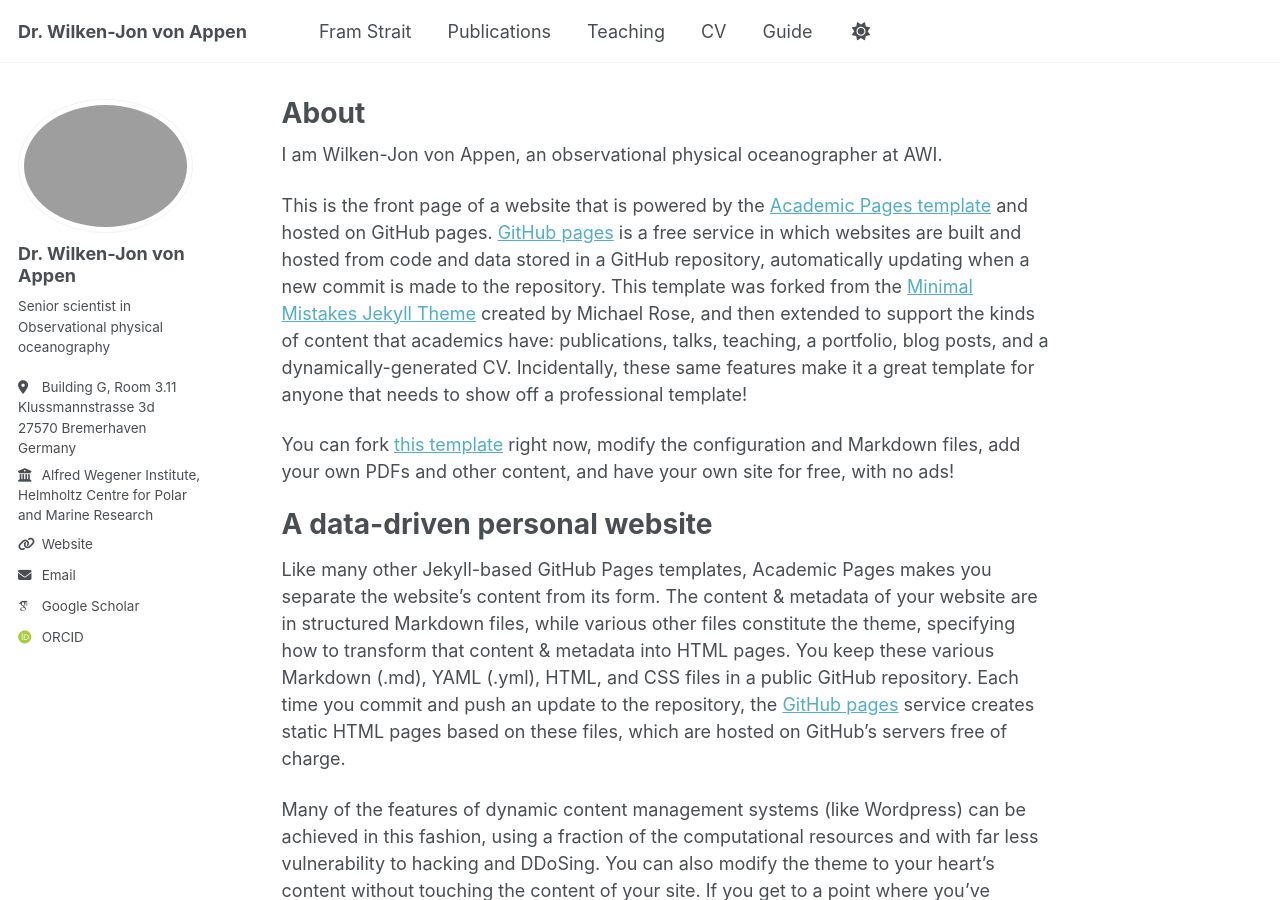
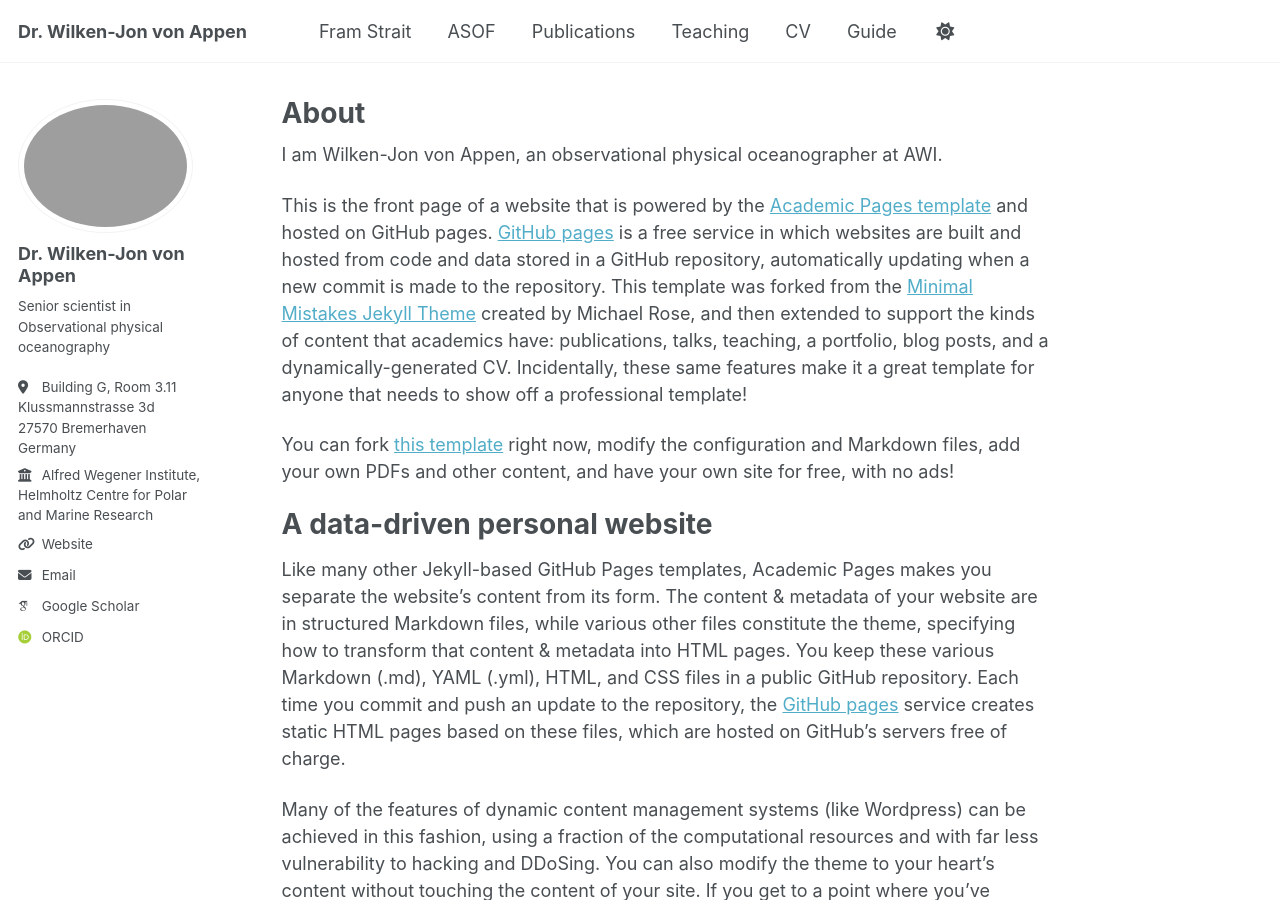
Before and after one commit to wjvappen/wjvappen, a Jekyll site: the page built from _pages/about.md, in a window 1280 px wide and 900 px high. Built offline with Jekyll 4.4.1, drawn with Linux system fonts in a browser that asks for light colours; some web fonts are replaced; a script bundle is joined from its source files by our own code; library files that are not in the unit come from our copies.

Commit message:
Update navigation.yml

```diff
--- a/_data/navigation.yml
+++ b/_data/navigation.yml
@@ -10,6 +10,9 @@
 main:
   - title: "Fram Strait"
     url: /fram-strait/
+
+  - title: "ASOF"
+    url: /asof/
 
   - title: "Publications"
     url: /publications/
```
